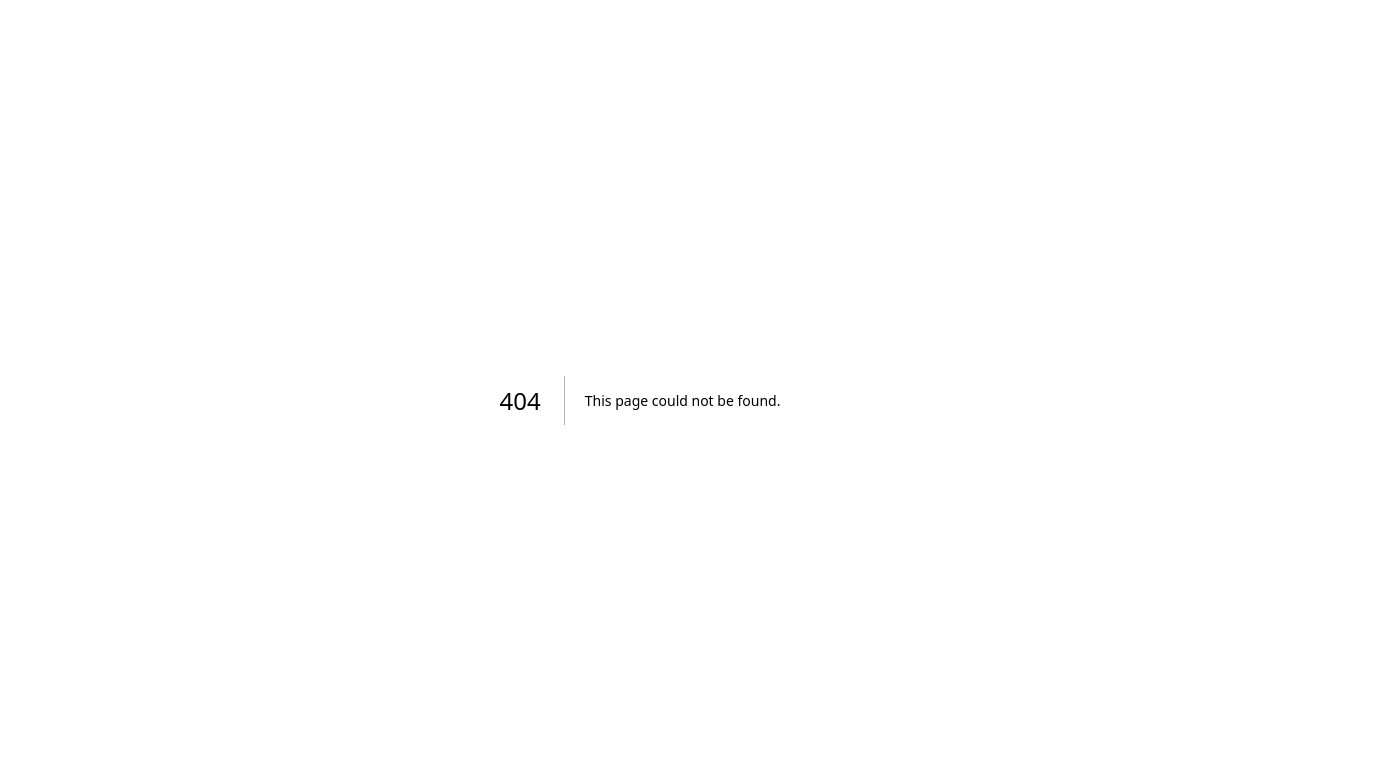
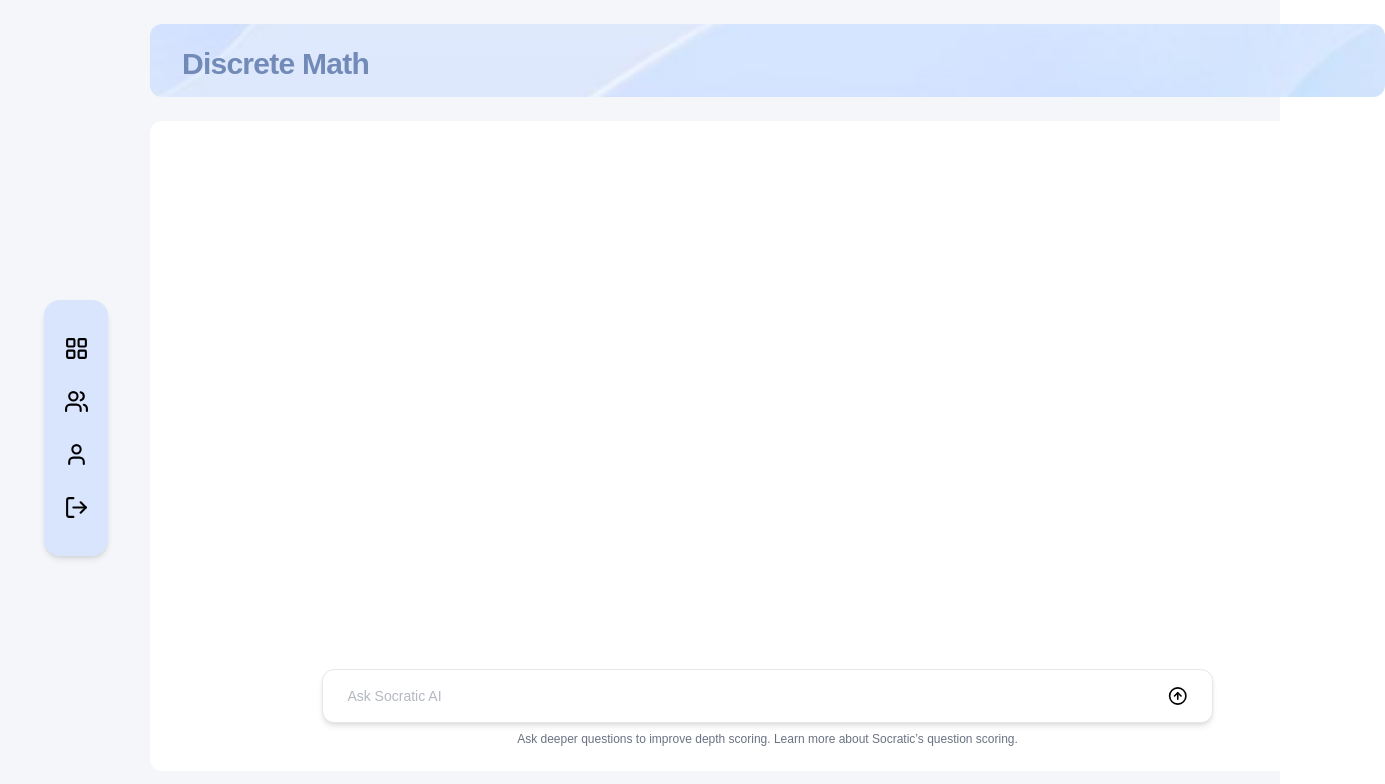
Before and after one commit to acm-projects/Socratic, a Next.js app in the folder frontend/: page /chat in a window 1280 px wide. Before the commit this address had no page. Shown: the top 784 px of the page, 1385 px wide, since content can reach past the window. Built offline with nearby package versions, Linux system fonts and the light colour scheme.

Commit message:
initial chat

```diff
--- /dev/null
+++ b/frontend/app/chat/page.js
@@ -0,0 +1,19 @@
+import Navbar from "../components/Navbar";
+import Header from "../components/Header";
+import ChatUI from "../components/ChatUI";
+
+
+export default function Home() {
+    return (
+        <main className="bg-[#F5F6FA] min-h-screen">
+            <Navbar />
+            <div className="ml-[150px] pr-12 pt-6 pb-5 flex flex-col gap-6">
+                <Header title="Discrete Math" showPlus={false} />
+                <ChatUI/>
+                </div>
+
+                </main>
+
+
+    );
+}
--- /dev/null
+++ b/frontend/app/components/ChatUI.js
@@ -0,0 +1,69 @@
+"use client"
+import { useState } from "react";
+import { CircleArrowUp } from 'lucide-react';
+
+
+export default function ChatUI(){
+
+      const [input, setInput] = useState("");
+      const [messages,setMessages] = useState([]);
+
+      function handleSend(){
+        if (!input) return;
+        setMessages([...messages, {role: "user", content: input, score: 2}, {role: "ai", content: "A tautology is a statement that is always true."} ])
+        setInput("");
+      }
+
+
+
+    return(
+
+        <div className = "bg-white rounded-xl w-[1235px] h-[650px] flex flex-col justify-between p-6">
+              {/* messages area */}
+             <div className="flex-1 overflow-y-auto flex flex-col gap-4 p-10">
+            {messages.map((message, i) => (
+                <div key={i} className={`flex ${message.role === "user" ? "justify-end" : "justify-start"}`}>
+                {message.role === "user" ?
+                (
+                    <div className = "flex flex-col items-end gap-1">
+                    <div className = "border border-gray-200 rounded-xl px-4 py-2 text-sm text-gray-600 max-w-xs">
+                    {message.content}
+                    </div>
+                    <div className = "flex gap-1">
+                    {[1,2,3,4,5].map(dot =>(
+                        <div key={dot} className = {`w-2 h-2 rounded-full ${dot <= message.score ? "bg-green-400" : "bg-gray-200"}`} />
+
+                    ))}
+                    </div>
+                     </div>
+                    ) : (
+                 <div className="text-sm text-gray-700 max-w-lg">
+                 {message.content}
+                 </div>
+                 )}
+                 </div>
+                ))}
+             </div>
+
+
+            {/*search bar*/}
+            <div className = "items-center flex flex-col gap-2">
+                <div className = "flex items-center w-3/4 justify-between border border-gray-200 shadow-md  rounded-xl px-6 py-4 bg-white">
+                    <input
+                    value={input}
+                    onChange={(e)=> setInput(e.target.value)}
+                    className="w-full outline-none bg-transparent text-sm text-gray-500"
+                    placeholder="Ask Socratic AI"
+                    />
+
+                    <CircleArrowUp size={20} color="black"  onClick = {handleSend} className="cursor-pointer"/>
+
+
+                </div>
+                <p className ="text-center text-xs text-gray-500" >Ask deeper questions to improve depth scoring.  Learn more about Socratic’s question scoring. </p>
+            </div>
+        </div>
+
+    );
+
+}
--- a/frontend/app/components/dashboardcomponents/Calendar.js
+++ b/frontend/app/components/dashboardcomponents/Calendar.js
@@ -35,16 +35,6 @@ export default function Calendar() {
 
         const days = ["S", "M", "T", "W", "T", "F", "S"];
 
-
-        {/*useEffect(() => {
-
-                fetch("api/tasks")
-                .then(res => res.json())
-                .then(data => setTasks(data))
-
-
-        },[])
-        */}
 
 
     return (
@@ -105,16 +95,18 @@ export default function Calendar() {
 
                 return (
                 <div key = {i} className = {`text-center text-sm ${i<firstDay ? "text-gray-300" : "text-black"} `}>
+                  {isBlue && i >= firstDay && <div className="w-1.5 h-1.5 rounded-full bg-[#1a6ae3] mx-auto mb-0.5" />}
+                  {isGrey && i >= firstDay && <div className="w-1.5 h-1.5 rounded-full bg-[#7a7979] mx-auto mb-0.5" />}
+
                 <div onClick={() => { if ((isBlue || isGrey) && i >= firstDay) setSelectedDay(dayNumber); }}
                 className = {`w-7 h-7 flex items-center justify-center rounded-full mx-auto
 
                     ${isToday ? "bg-[#FEF2D3]" : ""}
-                    ${isBlue ? "bg-[#D6E2FB]" : ""}
-                    ${isGrey ? "bg-[#DFDFDF]" : ""}
                     ${isBlue || isGrey ? "cursor-pointer" : ""}`}>
 
                 {i < firstDay ? prevMonthDays - firstDay + i + 1 : dayNumber}
                 </div>
+
                 </div>
                 );
 
--- a/frontend/app/components/socialcomponents/Leaderboard.js
+++ b/frontend/app/components/socialcomponents/Leaderboard.js
@@ -120,7 +120,7 @@ const searchResults = searchQuery ? friends.filter(f => f.name.toLowerCase().inc
     </div>
   ))}
 
-    {/*. Search bar */}
+    {/*. Search bar that needs a bit of work */}
 <div className="w-full mt-4">
   <div className="flex items-center border border-gray-200 rounded-2xl px-4 py-2 gap-2">
     <input
@@ -130,6 +130,19 @@ const searchResults = searchQuery ? friends.filter(f => f.name.toLowerCase().inc
       onChange={(e) => setSearchQuery(e.target.value)}
     />
   </div>
+
+ {/*displaying search results */}
+  <div className="flex flex-col gap-2 mt-2">
+  {searchResults.map(friend => (
+    <div key={friend.id} className={`flex items-center justify-between px-4 py-3 rounded-2xl ${friend.name === "You" ? "bg-[#E8EDFB]" : "bg-gray-50"}`}>
+      <div className="flex items-center gap-3">
+        <div className="w-8 h-8 bg-gray-400 rounded-full"></div>
+        <p className="text-sm font-semibold">{friend.name}</p>
+      </div>
+      <p className="text-sm text-gray-400">{friend.pts} pts</p>
+    </div>
+  ))}
+</div>
 
 
 
--- a/frontend/app/components/socialcomponents/Sendrequestmodal.js
+++ b/frontend/app/components/socialcomponents/Sendrequestmodal.js
@@ -11,6 +11,8 @@ export default function Sendrequestmodal({ onClose }) {
     setEmail("");
     onClose();
   }
+
+   {/*shows confirmation modal after adding friend*/}
 
   if (showConfirmation) {
     return (
@@ -31,6 +33,10 @@ export default function Sendrequestmodal({ onClose }) {
       </div>
     );
   }
+
+
+
+  {/*shows add friend modal*/}
 
   return (
     <div className="fixed inset-0 bg-black/30 flex items-center justify-center z-50">
--- a/frontend/app/components/socialcomponents/Studysessions.js
+++ b/frontend/app/components/socialcomponents/Studysessions.js
@@ -21,6 +21,8 @@ export default function Studysession(){
 
             <div className = "flex flex-col gap-5">
             <h2 className="text-l font-semibold text-black">Upcoming Study Sessions</h2>
+
+             {/*displays meetings upcoming*/}
 
             <div className = "flex flex-col gap-3">
 
@@ -48,6 +50,8 @@ export default function Studysession(){
                 </div>
                 </div>
 
+                {/*clicking schedule meeting displays modal*/}
+
                 <div className="flex justify-end mt-4">
                 <button
                 onClick={()=> setShowModal(true)}
--- a/frontend/app/dashboard/page.js
+++ b/frontend/app/dashboard/page.js
@@ -32,7 +32,7 @@ export default function Home() {
 
 
   return (
-    <main className="bg-[#f0f2f8] min-h-screen">
+    <main className="bg-[#F5F6FA] min-h-screen">
       <Navbar />
       <div className="ml-[150px] pr-6 pt-6 pb-5 flex flex-col gap-6">
         <Header title="My Courses" showPlus={true} onPlusClick={() => setShowModal(true)} />
--- a/frontend/app/social/page.js
+++ b/frontend/app/social/page.js
@@ -7,7 +7,7 @@ import Requests from "../components/socialcomponents/Requests";
 
 export default function Home() {
     return (
-        <main className="bg-[#fafafa] min-h-screen">
+        <main className="bg-[#F5F6FA] min-h-screen">
             <Navbar />
             <div className="ml-[150px] pr-12 pt-6 pb-5 flex flex-col gap-6">
                 <Header title="Social" showPlus={false} />
```
Also changed, not shown: frontend/app/components/socialcomponents/Requests.js (+7 -0 lines), frontend/app/components/socialcomponents/Schedulemodal.js (+25 -1 lines).
